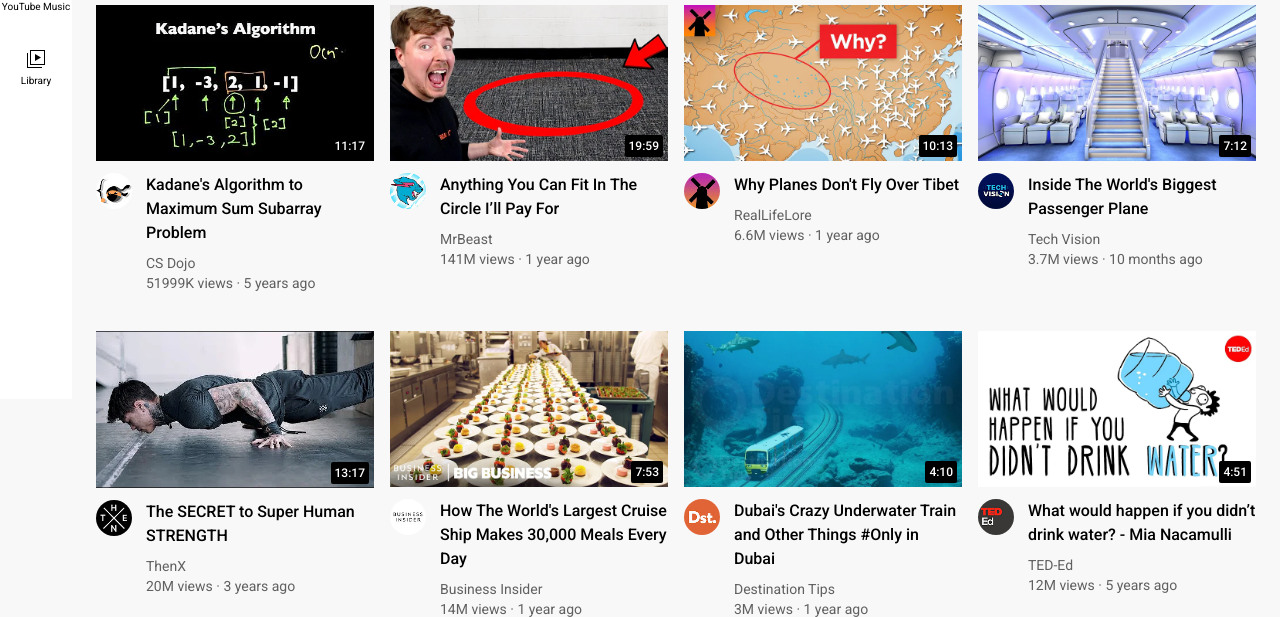
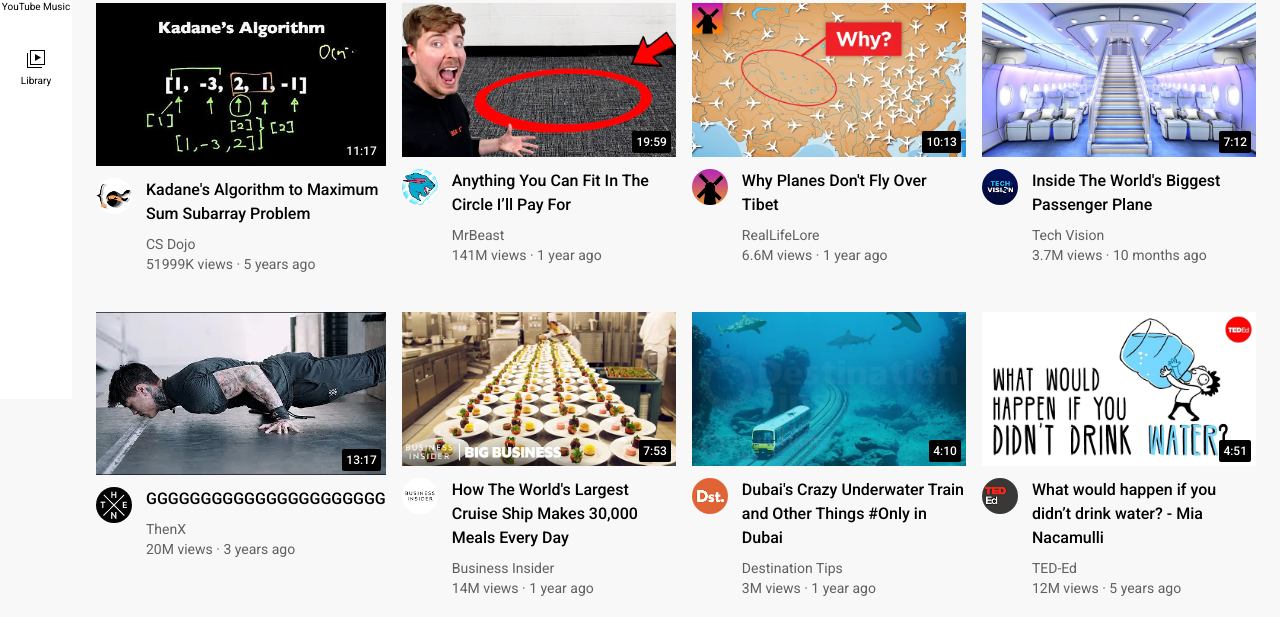
Before and after one commit to sainarasim/supersimple-website, a plain HTML site: page index.html in a window 1280 px wide. Shown: the part 401-1018 px from the top of the page. After the commit the page ends 997 px from the top, so only its background shows below. Drawn offline with Linux system fonts and the light colour scheme.

Commit message:
Update index.html

```diff
--- a/index.html
+++ b/index.html
@@ -272,7 +272,7 @@
             </div>
             <div class="video-info">
               <p class="video-title">
-                The SECRET to Super Human STRENGTH
+                GGGGGGGGGGGGGGGGGGGGGG
               </p>
               <p class="video-author">
                 ThenX
```
